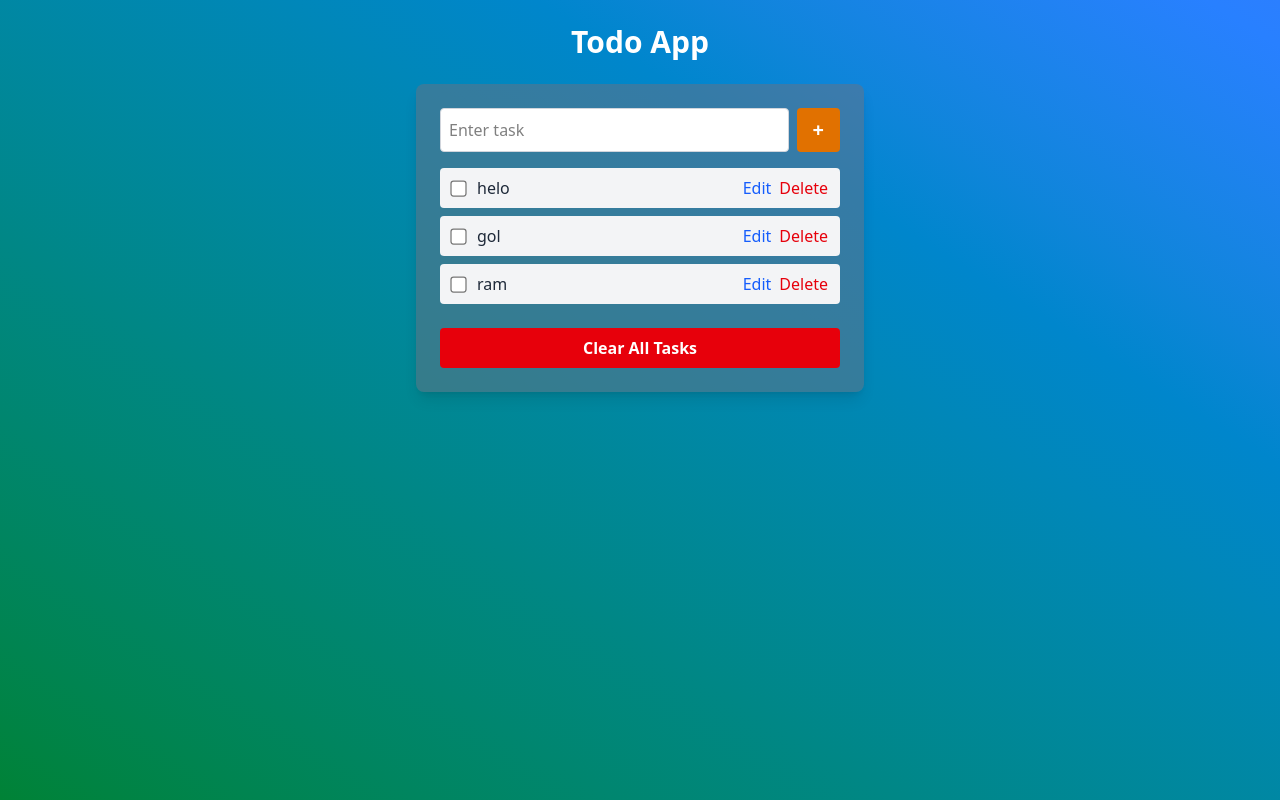
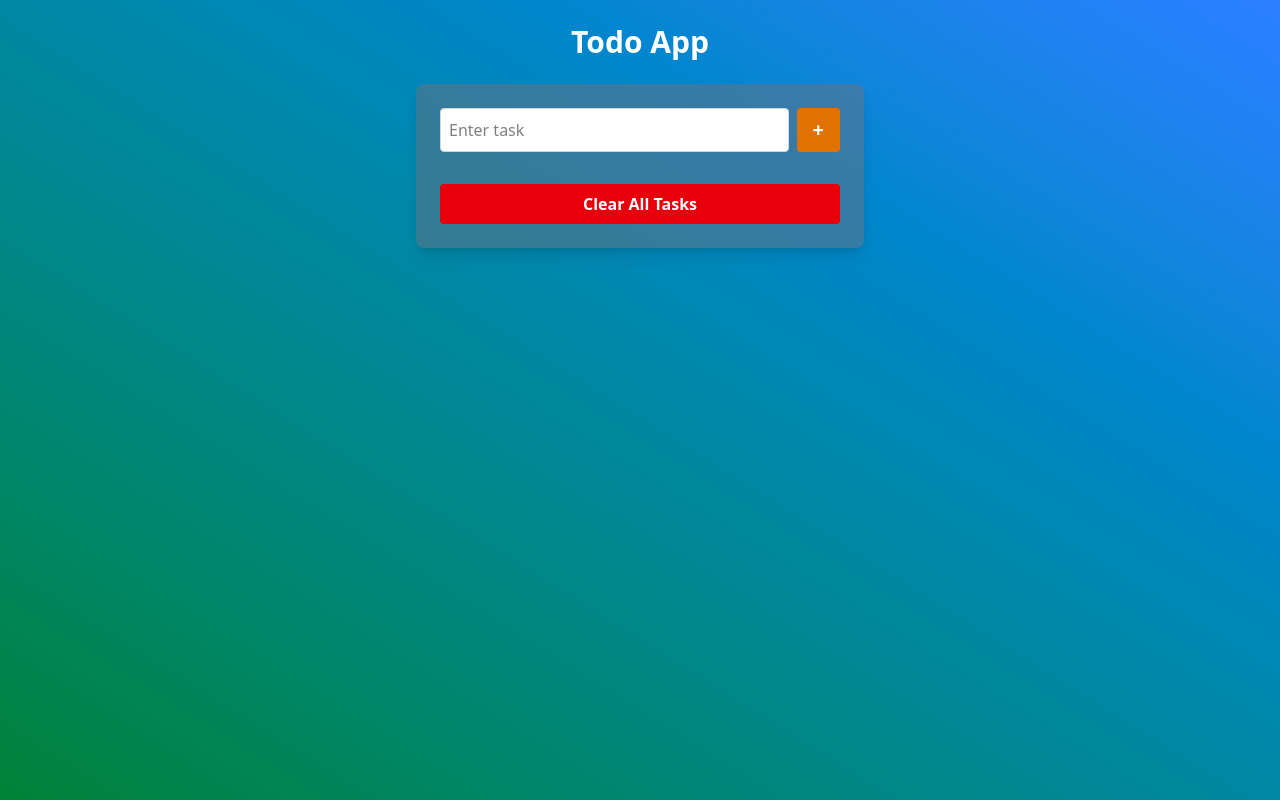
Before and after one commit to shrikrishna770/TODO-App, a React (Vite) app: page / in a window 1280 px wide. Built offline with nearby package versions, Linux system fonts and the light colour scheme.

Commit message:
litte Change

```diff
--- a/src/App.jsx
+++ b/src/App.jsx
@@ -5,7 +5,7 @@ import { useState } from "react";
 const App = () => {
 
   const [text, setText] = useState("")
-  const [tasks, setTasks] = useState(["helo", "gol", "ram"])
+  const [tasks, setTasks] = useState([])
   const [complete, setComplete] = useState({})
 
 
```
